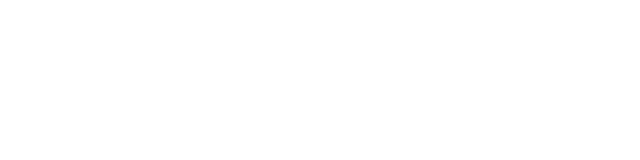
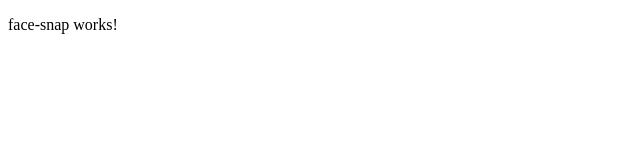
Before and after one commit to Jean-charles-Brun/snapface, an Angular app: page / in a window 1280 px wide. Shown: the top 160 px of the page, without its empty margins (0-640 px from the left). Built offline with nearby package versions, Linux system fonts and the light colour scheme.

Commit message:
ajout component face-snap

```diff
--- a/src/app/app.component.html
+++ b/src/app/app.component.html
@@ -0,0 +1 @@
+<app-face-snap></app-face-snap>
--- a/src/app/app.module.ts
+++ b/src/app/app.module.ts
@@ -2,10 +2,12 @@
 import { BrowserModule } from '@angular/platform-browser';
 
 import { AppComponent } from './app.component';
+import { FaceSnapComponent } from './face-snap/face-snap.component';
 
 @NgModule({
   declarations: [
-    AppComponent
+    AppComponent,
+    FaceSnapComponent
   ],
   imports: [
     BrowserModule
--- /dev/null
+++ b/src/app/face-snap/face-snap.component.html
@@ -0,0 +1 @@
+<p>face-snap works!</p>
```
Also changed, not shown: src/app/face-snap/face-snap.component.ts (added, +10 -0 lines), src/app/face-snap/face-snap.component.scss (added).
